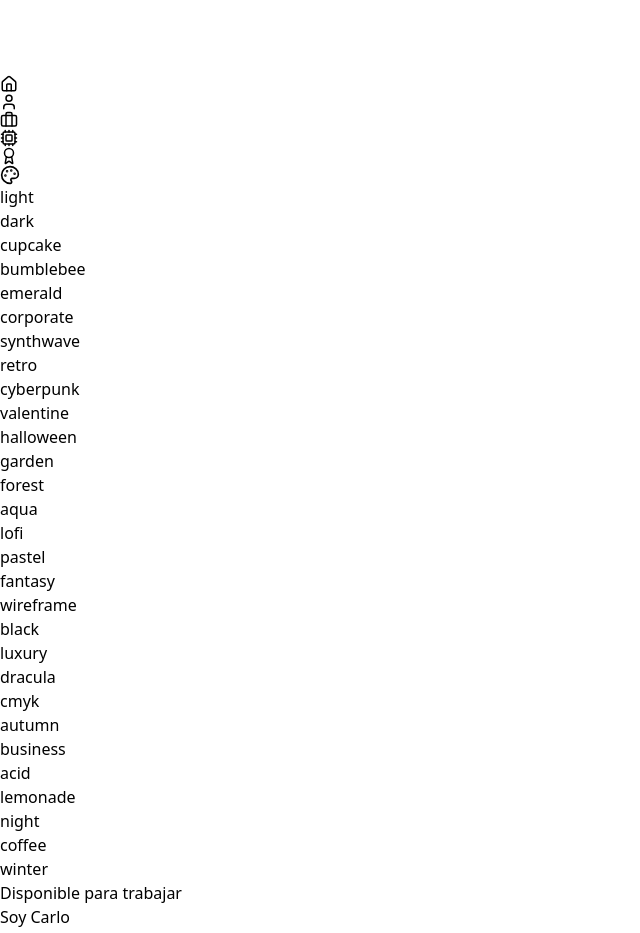
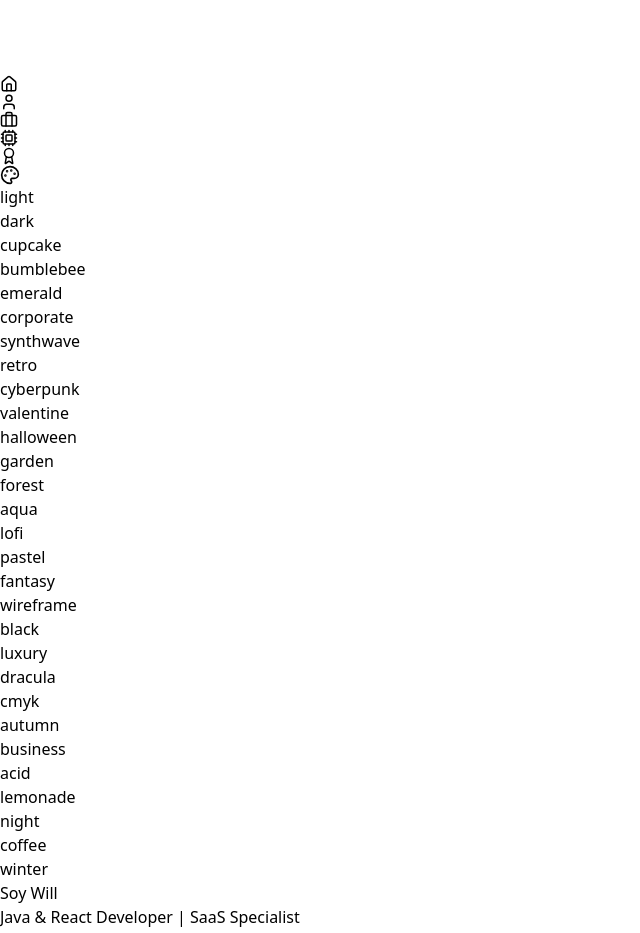
Before and after one commit to Will-Carlo/will-carlo.github.io, a React (Vite) app: page / in a window 1280 px wide. Shown: the top 933 px of the page, without its empty margins (0-640 px from the left). Built offline with nearby package versions, Linux system fonts and the light colour scheme.

Commit message:
v2; se ha corregido disños visuales;

```diff
--- a/src/components/HeroSection.tsx
+++ b/src/components/HeroSection.tsx
@@ -14,7 +14,6 @@ const HeroSection = () => {
           transition={{ duration: 0.8 }}
           className="space-y-6 text-center lg:text-left order-2 lg:order-1"
         >
-          <div className="badge badge-primary badge-outline font-bold p-3">Disponible para trabajar</div>
           <h1 className="text-5xl lg:text-7xl font-bold leading-tight">
             Soy <span className="text-primary">{profile.name.split(" ")[0]}</span>
             <br />
--- a/src/components/Navbar.tsx
+++ b/src/components/Navbar.tsx
@@ -1,4 +1,5 @@
-import { Home, User, Briefcase, Cpu, Award, LucideIcon } from "lucide-react";
+import { Home, User, Briefcase, Cpu, Award } from "lucide-react";
+import type { LucideIcon } from "lucide-react";
 
 interface NavItem {
   id: string;
--- a/src/components/ProjectsGrid.tsx
+++ b/src/components/ProjectsGrid.tsx
@@ -1,4 +1,5 @@
-import { projects, Project } from "../data";
+import { projects } from "../data";
+import type { Project } from "../data";
 import { motion } from "framer-motion";
 
 interface ProjectCardProps {
--- a/src/components/TechMarquee.tsx
+++ b/src/components/TechMarquee.tsx
@@ -1,4 +1,5 @@
-import { technologies, TechItem } from "../data";
+import { technologies } from "../data";
+import type { TechItem } from "../data";
 import { motion } from "framer-motion";
 
 interface TechRowProps {
--- a/src/data.ts
+++ b/src/data.ts
@@ -1,4 +1,5 @@
-import { Github, Linkedin, Mail, LucideIcon } from "lucide-react";
+import { Github, Linkedin, Mail } from "lucide-react";
+import type { LucideIcon } from "lucide-react";
 
 // --- Interfaces (Definiciones de Tipo) ---
 export interface Social {
@@ -40,7 +41,7 @@ export interface Certification {
 // --- Datos ---
 
 export const profile: Profile = {
-  name: "Carlo [Tu Apellido]",
+  name: "Will Carlo",
   role: "Java & React Developer | SaaS Specialist",
   bio: "Soy desarrollador de software especializado en la creación de sistemas empresariales y plataformas SaaS. Me enfoco en escribir código limpio, mantenible y seguro. Tengo experiencia construyendo sistemas completos desde el backend hasta el frontend.",
   photo: "/profile.jpg",
```
